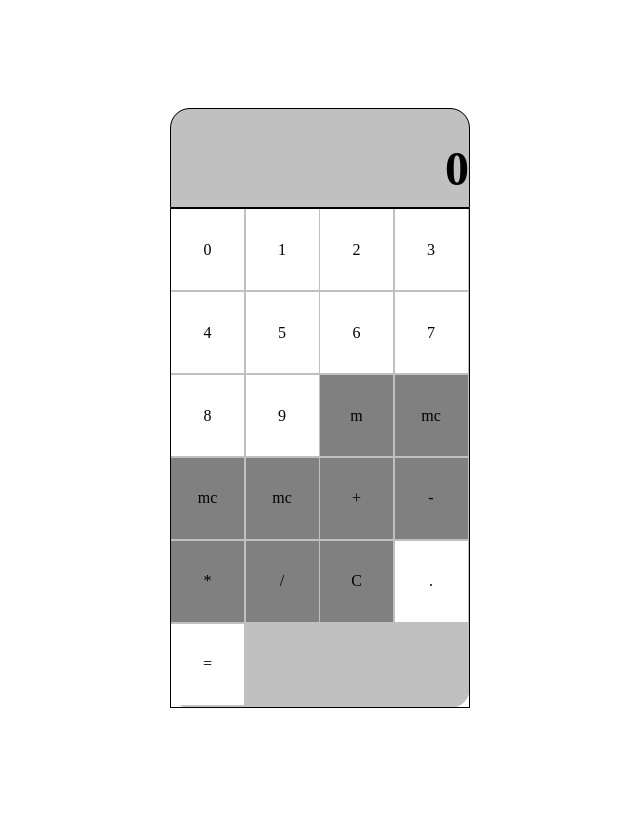
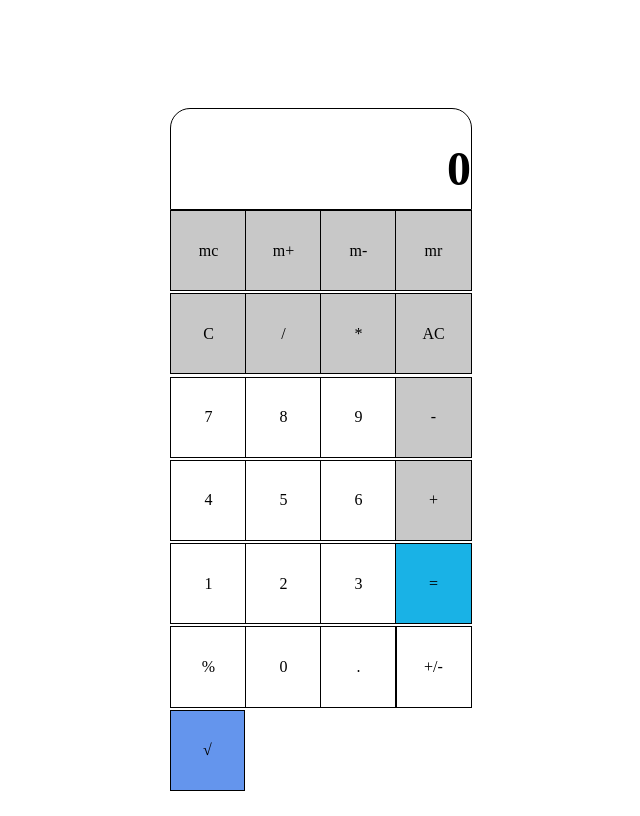
Before and after one commit to Prizmal/Lesson3, a plain HTML site: page Kalculator/index.html in a window 1280 px wide. Shown: the whole page, without its empty margins (320-960 px from the left). Drawn offline with Linux system fonts and the light colour scheme.

Commit message:
Calculator

```diff
--- a/Kalculator/script.js
+++ b/Kalculator/script.js
@@ -4,87 +4,97 @@ let operation = ""
 let isOperation = false
 
 
-// let button = document.getElementById("button")
-// console.dir(button)
+let buttons_field = document.getElementById("buttons_field")
+
+let buttons = [0, 1, 2, 3, 4, 5, 6, 7, 8, 9, "mc", "m+", "m-", "mr", "+", "-", "*", "/", "C", ",", "=", "%", "√"]
+let buttonsObj = [
+    {
+        text: "mc",
+        background: "#c8c8c8"
+
+    },
+    {
+        text: "m+",
+        background: "#c8c8c8"
+    },
+    {
+        text: "m-",
+        background: "#c8c8c8"
+    },
+
+    {
+        text: "mr",
+        background: "#c8c8c8"
+
+    },
+    {
+        text: "C",
+        background: "#c8c8c8",
+        action: clear
+    },
+    {
+        text: "/",
+        background: "#c8c8c8",
+        action: arithmeticOperation
+
+    },
+    {
+        text: "*",
+        background: "#c8c8c8",
+        action: arithmeticOperation
+
+    },
+    {
+        text: "AC",
+        background: "#c8c8c8",
+        action: clear
+    },
+    {
+        text: "7",
+        background: "white",
+        action: number
+
+    },
+    {
+        text: "8",
+        background: "white",
+        action: number
+
+    },
+    {
+        text: "9",
+        background: "white",
+        action: number
+    },
+    {
+        text: "-",
+        background: "#c8c8c8",
+        action: arithmeticOperation,
 
 
-
-// // button.addEventListener("click", addOne)
-// // function addOne() {
-// //     let oldNumber = screen.innerHTML
-// //     screen.innerHTML = Number(oldNumber) + 1;
-// // }
-// let button2 = document.getElementById("button2")
-
-// button2.addEventListener("click", addTwo)
-// function addTwo() {
-//     if (screen.innerHTML == 0) {
-//         screen.innerHTML = 2
-//     } else {
-//         let oldNumber = screen.innerHTML
-//         screen.innerHTML = (oldNumber) + 2;
-//     }
-
-// }
-// button.addEventListener("click", addOne)
-// function addOne() {
-//     if (screen.innerHTML == 0) {
-//         screen.innerHTML = 1
-//     } else {
-//         let oldNumber = screen.innerHTML
-//         screen.innerHTML = oldNumber + 1;
-//     }
-
-// }
-// let button3 = document.getElementById("button3")
-
-// button3.addEventListener("click", addThree)
-// function addThree() {
-//     if (screen.innerHTML == 0) {
-//         screen.innerHTML = 3
-//     }
-//     let oldNumber = screen.innerHTML
-//     screen.innerHTML = (oldNumber) + 3;
-// }
-
-// let button4 = document.getElementById("button4")
-
-// button4.addEventListener("click", addFour)
-// function addFour() {
-//     if (screen.innerHTML == 0) {
-//         screen.innerHTML = 4
-//     }
-//     let oldNumber = screen.innerHTML
-//     screen.innerHTML = (oldNumber) + 4;
-// }
-
-
-// let buttonC = document.getElementById("buttonC")
-
-// buttonC.addEventListener("click", addDelete)
-// function addDelete() {
-//     let oldNumber = screen.innerHTML
-//     screen.innerHTML = 0
-// }
-// let num1 = document.getElementById("chislo")
-// let num2 = document.getElementById("chislo2")
-// let result = document.getElementById("result")
-//  let button11 = document.getElementById("button11")
-// button11.addEventListener("click", count)
-//     function count(chislo1, chislo2, result) {
-//         switch (result) {
-//             case "+":
-//                 return chislo1 + chislo2;
-//         }
-//     }
-let buttons_field = document.getElementById("buttons_field")
-
-let buttons = [0, 1, 2, 3, 4, 5, 6, 7, 8, 9, "mc", "m+", "m-", "mr", "+", "-", "*", "/", "C", ",", "="]
-let buttonsObj = [
+    },
     {
-        text: "0",
+        text: "4",
         background: "white",
         action: number
+
+    },
+    {
+        text: "5",
+        background: "white",
+        action: number
+
+    },
+    {
+        text: "6",
+        background: "white",
+        action: number
+
+    },
+    {
+        text: "+",
+        background: "#c8c8c8",
+        action: arithmeticOperation
 
     },
     {
@@ -107,87 +117,21 @@ let buttonsObj = [
 
     },
     {
-        text: "4",
+        text: "=",
+        background: "#19b2e6",
+        action: total
+    },
+
+    {
+        text: "%",
+        background: "white",
+        action: percent
+    },
+    {
+        text: "0",
         background: "white",
         action: number
 
-    },
-    {
-        text: "5",
-        background: "white",
-        action: number
-
-    },
-    {
-        text: "6",
-        background: "white",
-        action: number
-
-    },
-    {
-        text: "7",
-        background: "white",
-        action: number
-
-    },
-    {
-        text: "8",
-        background: "white",
-        action: number
-
-    },
-    {
-        text: "9",
-        background: "white",
-        action: number
-
-    },
-    {
-        text: "m",
-        background: "grey",
-
-    },
-    {
-        text: "mc",
-        background: "grey"
-
-    },
-    {
-        text: "mc",
-        background: "grey"
-
-    },
-    {
-        text: "mc",
-        background: "grey"
-
-    },
-    {
-        text: "+",
-        background: "grey",
-        action: arithmeticOperation
-
-    },
-    {
-        text: "-",
-        background: "grey",
-        action: arithmeticOperation
-
-    },
-    {
-        text: "*",
-        background: "grey"
-
-    },
-    {
-        text: "/",
-        background: "grey"
-
-    },
-    {
-        text: "C",
-        background: "grey",
-        action: clear
     },
     {
         text: ".",
@@ -195,27 +139,39 @@ let buttonsObj = [
         action: point
     },
     {
-        text: "=",
+        text: "+/-",
+        action: toggleSign
+
+    },
+    {
+        text: "√",
         background: "white",
-        action: total
+        action: arithmeticOperation,
+        width:"25%"
+
     },
-
-
-
 
 ]
 buttonsObj.forEach(function (element) {
     let button = document.createElement("div")
+
     button.className = "knopki"
     button.innerHTML = element.text
     button.style.backgroundColor = element.background
+    if (element.text == "√") {
+        button.style.backgroundColor = "#6495ED"
+        button.style.width = "100%"
+
+
+    }
     buttons_field.appendChild(button)
     button.addEventListener("click", element.action)
     buttons_field.appendChild(button)
+
 }
 )
 function number(event) {
-    if (isOperation){
+    if (isOperation) {
         chislo.innerHTML = 0
     }
     if (chislo.innerHTML === "0") {
@@ -245,10 +201,9 @@ function arithmeticOperation(event) {
     if (operation == "") {
         firstNumber = chislo.innerHTML
         operation = event.target.innerHTML
-        console.log(firstNumber)
-        console.log(operation)
         isOperation = true
     }
+
 }
 
 
@@ -270,6 +225,29 @@ function total() {
         firstNumber = ""
 
     }
+    if (operation == "*") {
+        chislo.innerHTML = Number(firstNumber) * Number(chislo.innerHTML)
+        operation = ""
+        firstNumber = ""
+    }
+    if (operation == "/") {
+        chislo.innerHTML = Number(firstNumber) / Number(chislo.innerHTML)
+        operation = ""
+        firstNumber = ""
+    }
+    if (operation == "√") {
+        chislo.innerHTML = Math.sqrt(firstNumber)
+        operation = ""
+        firstNumber = ""
+    }
 
 
 }
+function percent(event) {
+    if (chislo.innerHTML != 0) {
+        chislo.innerHTML = chislo.innerHTML / 100
+    }
+}
+function toggleSign() {
+    chislo.innerHTML = -chislo.innerHTML
+}
--- a/Kalculator/style.css
+++ b/Kalculator/style.css
@@ -1,7 +1,7 @@
  #osnova {
     height: 600px;
     width: 300px;
-    background-color: #c0c0c0;
+    background-color: white;
     border-radius: 20px;
 
 }
@@ -11,13 +11,13 @@ body {
     justify-content: center;
     align-items: center;
     height: 100vh;
+
 }
 
 #osnova>#screen {
     height: 100px;
     width: 300px;
     border: 1px solid black;
-    box-sizing: border-box;
     border-top-left-radius: 20px;
     border-top-right-radius: 20px;
 
@@ -26,17 +26,10 @@ body {
 #buttons_field {
     display: grid;
     grid-template-columns: 25% 25% 25% 25%;
-    grid-template-rows: 16.66% 16.66% 16.66% 16.66% 16.66% 16.66%;
+    grid-template-rows: 16.66% 16.66% 16.66% 16.66% 16.66% 16.66%  ;
     height: 500px;
     width: 300px;
-    border: 1px solid black;
     box-sizing: border-box;
-
-
-    /* border-bottom-left-radius: 20px;
-    border-bottom-right-radius: 20px; */
-
-
  }
 
 
@@ -48,13 +41,11 @@ body {
 }
 .knopki{
     height: 81.2px;
-    width: 73px;
-
+    width: 77px;
+    border: 1px solid black;
     box-sizing: border-box;
     display: flex;
     justify-content: center;
     align-items: center;
 
-
-
 }
```
